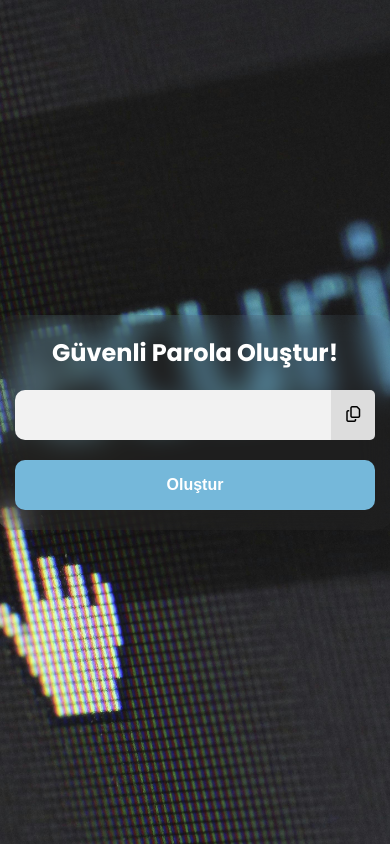
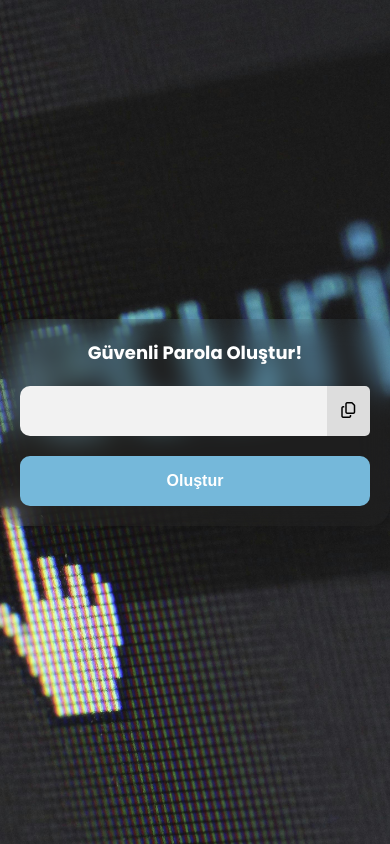
Before and after one commit to imGrappa/randompass, a plain HTML site: page index.html in a window 390 px wide. Drawn offline with Linux system fonts and the light colour scheme.

Commit message:
responsive bug fix

```diff
--- a/assets/scss/main.scss
+++ b/assets/scss/main.scss
@@ -31,7 +31,8 @@ body {
     background-size: cover;
 }
 .app {
-    width:400px;
+    max-width:400px;
+    width:100%;
     background:rgba(255,255,255,0.01);
     backdrop-filter: blur(15px);
     -webkit-box-shadow: 0px 2px 74px 0px rgba(0,0,0,0.26);
@@ -42,7 +43,7 @@ body {
         padding:20px;
         h2 {
             color:$white;
-            font-size:24px;
+            font-size:clamp(18px, 4vw, 24px);
             text-align: center;
         }
         .result {
```
Also changed, not shown: assets/css/main.css, 1 other file.
